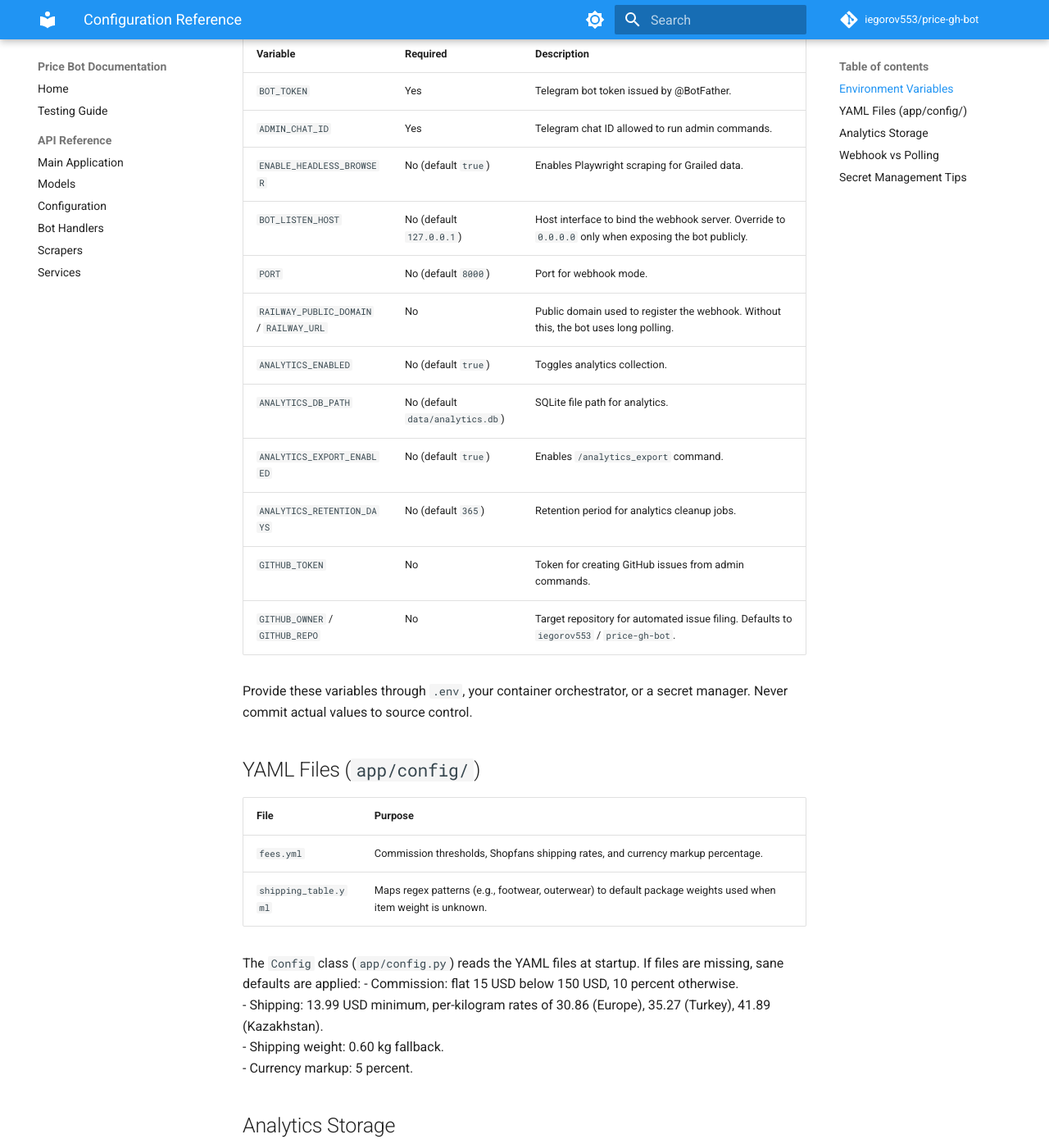
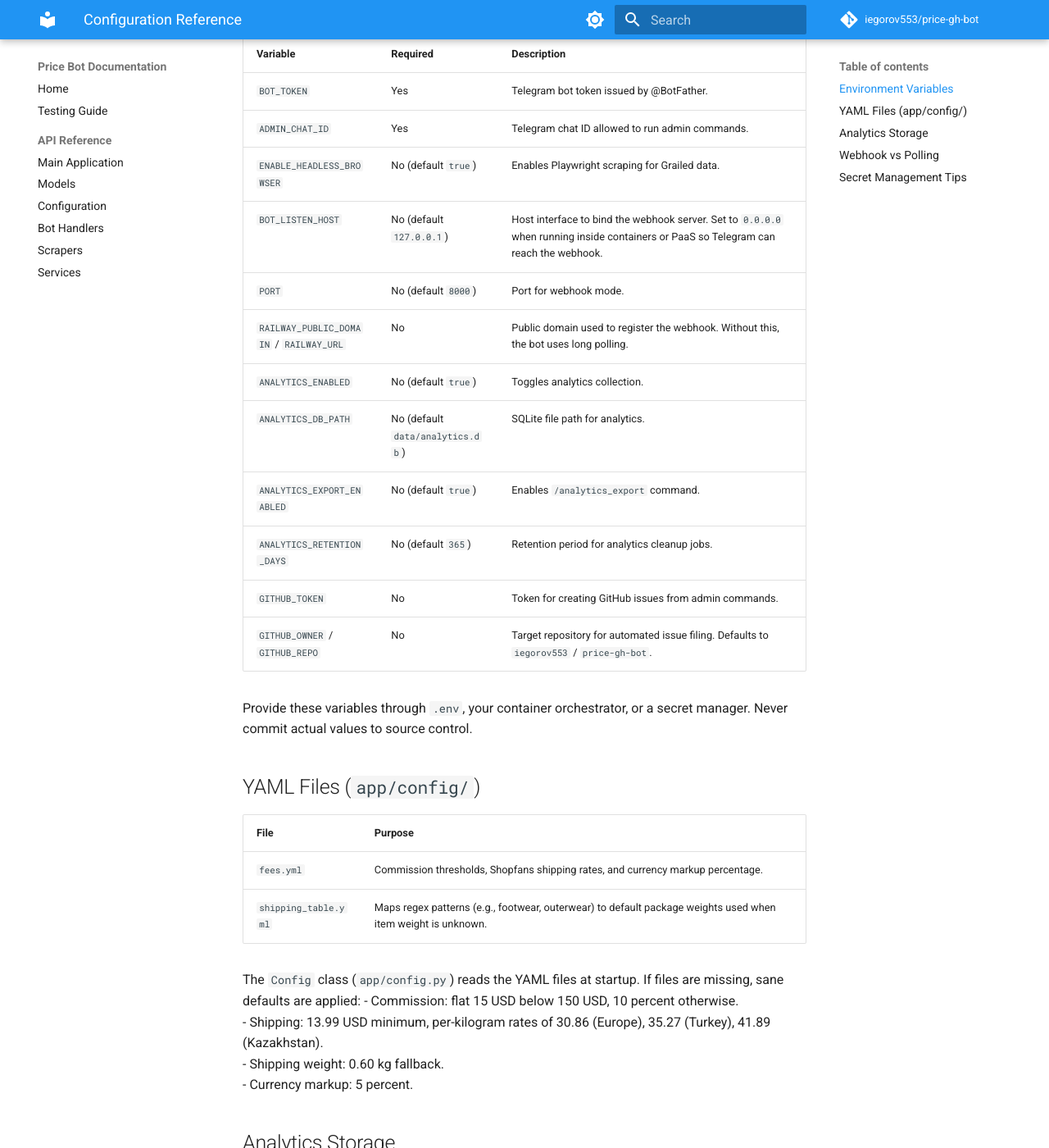
Before and after one commit to iegorov553/price-gh-bot, an MkDocs documentation site: the page built from docs/setup/configuration.md, in a window 1280 px wide and 1400 px high, scrolled down 279 px. Shown: the whole window at 82% size. Built offline with MkDocs 1.6.1 and Material for MkDocs 9.7.7, drawn with Linux system fonts in a browser that asks for light colours; comment, search, counter and statistics services are not loaded; some of the changed text lies outside the part shown.

Commit message:
Add negotiation note to price response and document host/analytics guidance

```diff
--- a/docs/setup/configuration.md
+++ b/docs/setup/configuration.md
@@ -9,7 +9,7 @@
 | `BOT_TOKEN` | Yes | Telegram bot token issued by @BotFather. |
 | `ADMIN_CHAT_ID` | Yes | Telegram chat ID allowed to run admin commands. |
 | `ENABLE_HEADLESS_BROWSER` | No (default `true`) | Enables Playwright scraping for Grailed data. |
-| `BOT_LISTEN_HOST` | No (default `127.0.0.1`) | Host interface to bind the webhook server. Override to `0.0.0.0` only when exposing the bot publicly. |
+| `BOT_LISTEN_HOST` | No (default `127.0.0.1`) | Host interface to bind the webhook server. Set to `0.0.0.0` when running inside containers or PaaS so Telegram can reach the webhook. |
 | `PORT` | No (default `8000`) | Port for webhook mode. |
 | `RAILWAY_PUBLIC_DOMAIN` / `RAILWAY_URL` | No | Public domain used to register the webhook. Without this, the bot uses long polling. |
 | `ANALYTICS_ENABLED` | No (default `true`) | Toggles analytics collection. |
```
Also changed, not shown: other parts of docs/setup/configuration.md (+1 -0 lines), README.md (+4 -0 lines), docs/setup/environment.md (+1 -0 lines), 2 other files.
